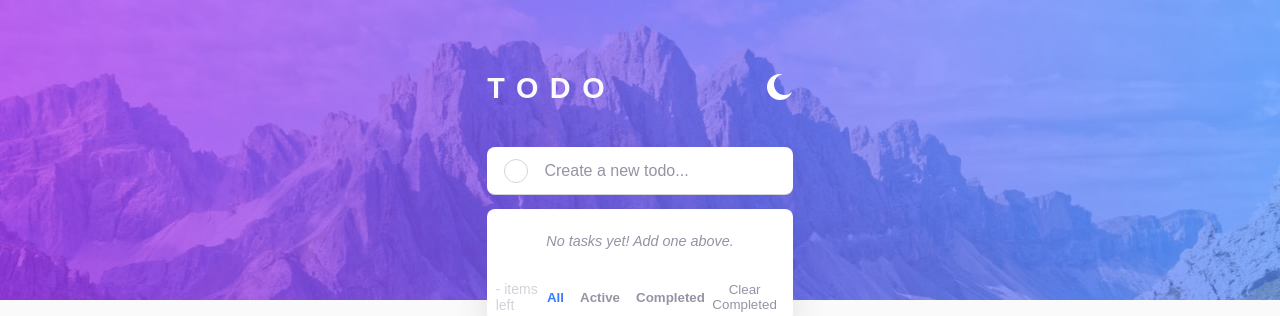
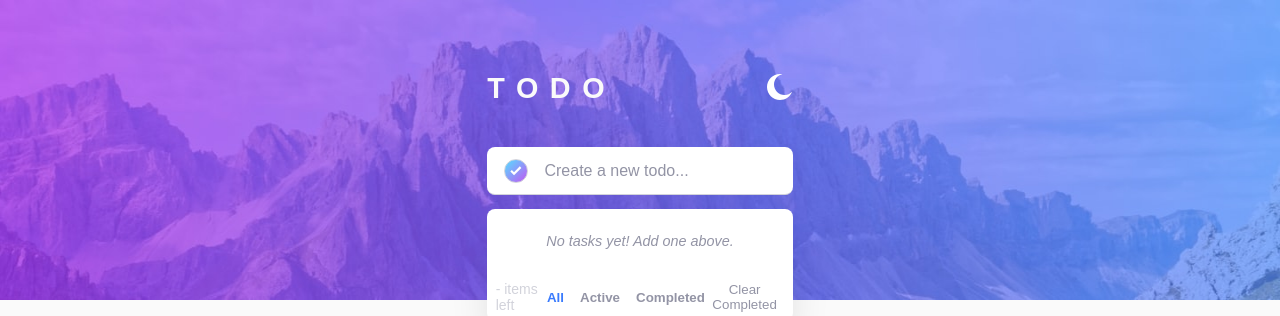
Before and after one commit to mano-coder/todo-app-react, a React (Vite) app: page / in a window 1280 px wide. Shown: the top 316 px of the page. Built offline with nearby package versions, Linux system fonts and the light colour scheme.

Commit message:
feat: display checked box

```diff
--- a/src/components/Form.jsx
+++ b/src/components/Form.jsx
@@ -2,7 +2,7 @@ import { useState } from "react";
 
 export default function Form({ newTask }) {
   const [inputValue, setInputValue] = useState("");
-  const [isCompleted, setIsCompleted] = useState(false);
+  const [isCompleted, setIsCompleted] = useState(true);
 
   return (
     <form
@@ -11,14 +11,14 @@ export default function Form({ newTask }) {
         e.preventDefault();
         newTask(inputValue, isCompleted);
         setInputValue("");
-        setIsCompleted(false)
+        setIsCompleted(false);
       }}
     >
-      <span className="checkbox">
-        <input
-          type="checkbox"
-          onChange={() => setIsCompleted((prevState) => !prevState)}
-        />
+      <span
+        className={isCompleted ? "checkbox checked" : "checkbox"}
+        onClick={() => setIsCompleted((prevState) => !prevState)}
+      >
+        <input type="checkbox" />
       </span>
       <input
         type="text"
```
